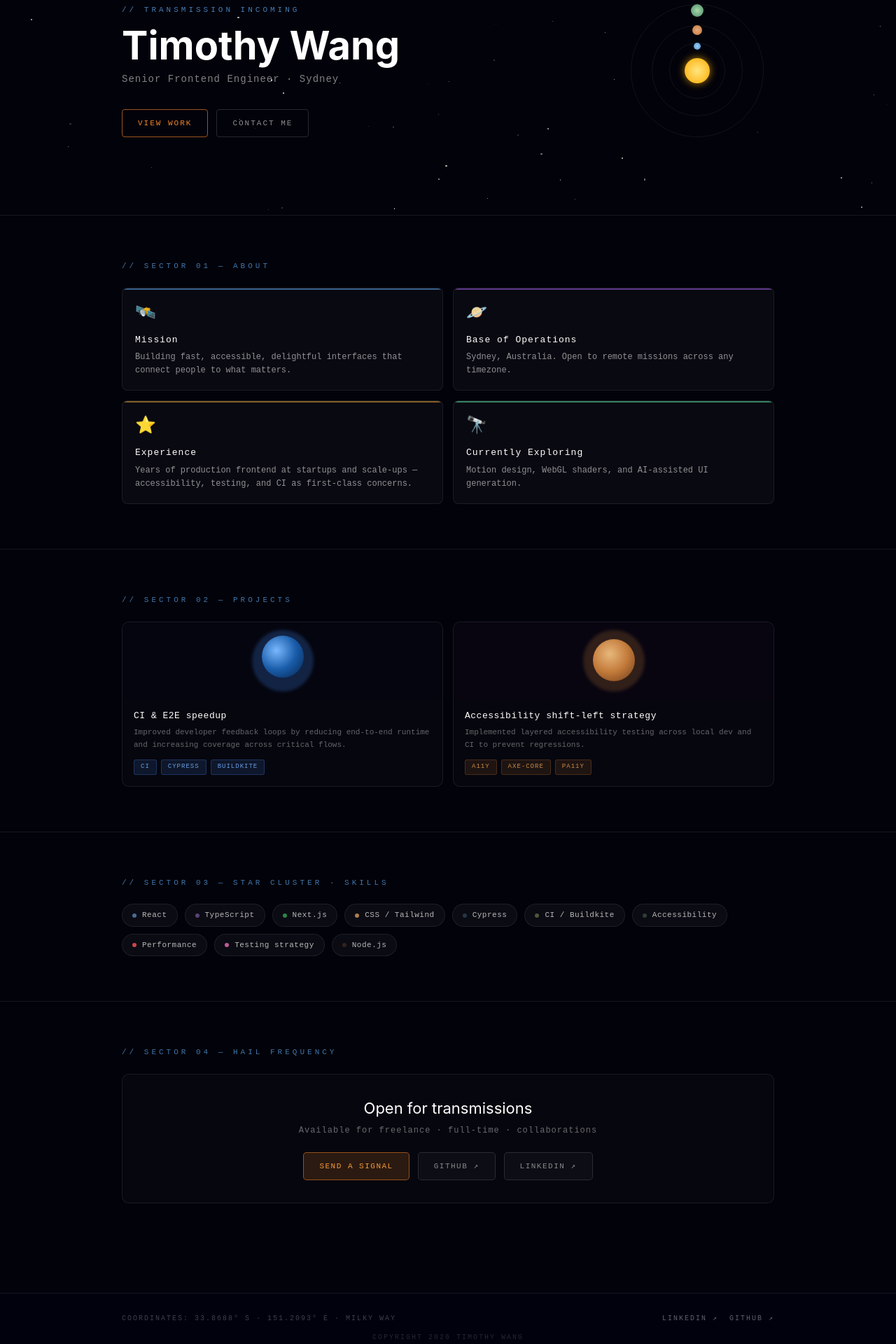
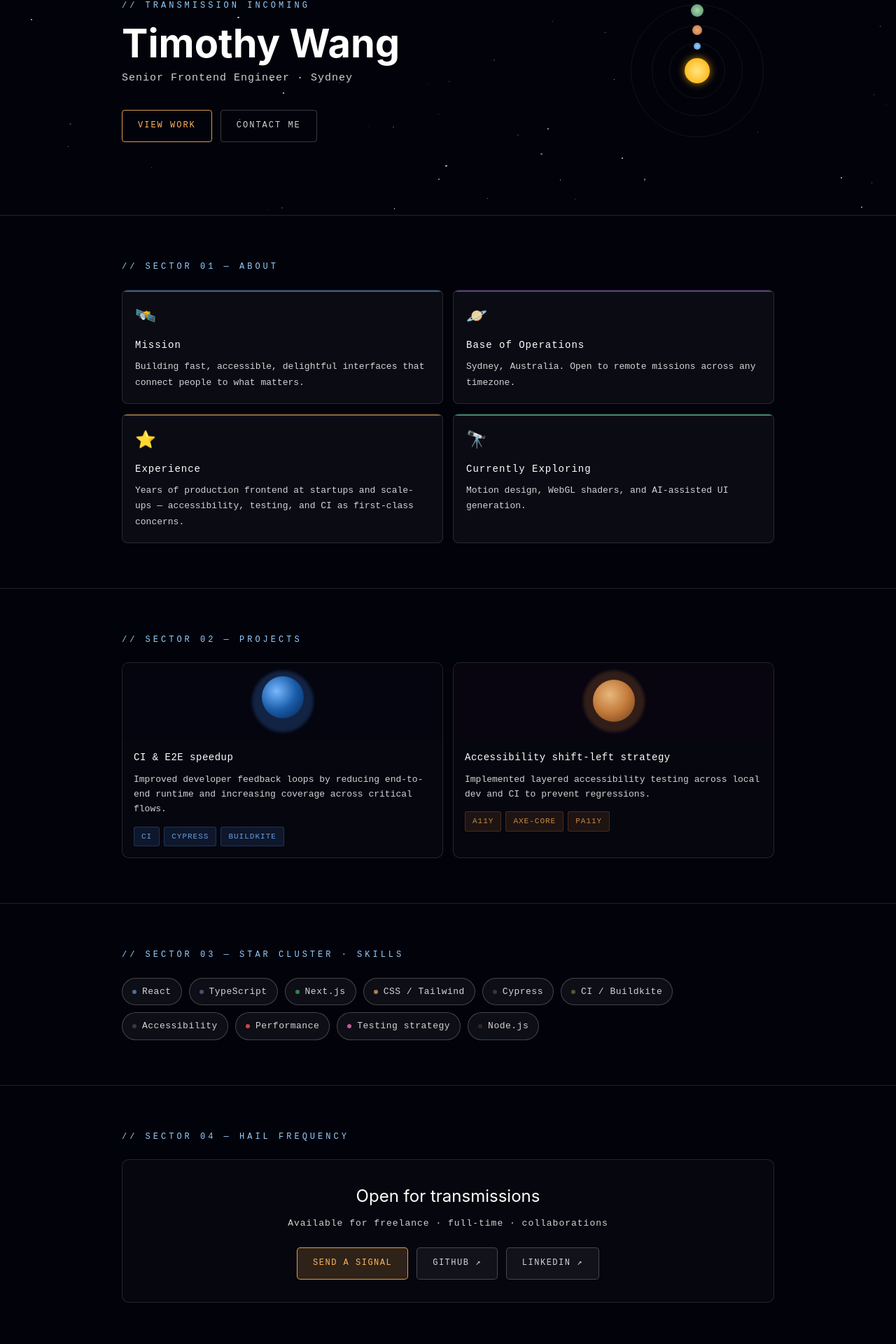
Before and after one commit to timzw961/personal-site, a Next.js app: page / in a window 1280 px wide. Shown: the part 228-2148 px from the top of the page at 70% size. Built offline with nearby package versions, Linux system fonts and the light colour scheme.

Commit message:
update black hole loading and colours across site

```diff
--- a/src/app/about/page.module.css
+++ b/src/app/about/page.module.css
@@ -1,9 +1,9 @@
 .label {
   font-family: var(--mono);
-  font-size: 11px;
+  font-size: 12px;
   letter-spacing: 4px;
   text-transform: uppercase;
-  color: rgba(100, 180, 255, 0.65);
+  color: var(--accent-blue);
   margin: 36px 0 14px;
 }
 
@@ -18,7 +18,7 @@
   max-width: 740px;
   margin: 0 0 24px;
   font-family: var(--mono);
-  font-size: 13px;
+  font-size: 15px;
   color: var(--muted);
   line-height: 1.7;
 }
@@ -56,7 +56,7 @@
 .h2 {
   margin: 0 0 10px;
   font-family: var(--mono);
-  font-size: 13px;
+  font-size: 14px;
   letter-spacing: 1px;
   color: var(--fg-strong);
 }
@@ -65,7 +65,7 @@
   margin: 0;
   padding-left: 18px;
   font-family: var(--mono);
-  font-size: 12px;
+  font-size: 14px;
   color: var(--muted);
   line-height: 1.7;
 }
--- a/src/app/contact/page.module.css
+++ b/src/app/contact/page.module.css
@@ -1,9 +1,9 @@
 .label {
   font-family: var(--mono);
-  font-size: 11px;
+  font-size: 12px;
   letter-spacing: 4px;
   text-transform: uppercase;
-  color: rgba(100, 180, 255, 0.65);
+  color: var(--accent-blue);
   margin: 36px 0 14px;
 }
 
@@ -18,7 +18,7 @@
   margin: 0 0 24px;
   max-width: 740px;
   font-family: var(--mono);
-  font-size: 13px;
+  font-size: 15px;
   color: var(--muted);
   line-height: 1.7;
 }
@@ -46,7 +46,7 @@
 
 .row a {
   font-family: var(--mono);
-  font-size: 12px;
+  font-size: 14px;
   color: var(--accent-orange);
   overflow-wrap: anywhere;
 }
@@ -56,10 +56,10 @@
 }
 
 .labelInline {
-  flex: 0 0 90px;
-  min-width: 90px;
+  flex: 0 0 100px;
+  min-width: 100px;
   font-family: var(--mono);
-  font-size: 10px;
+  font-size: 12px;
   letter-spacing: 2px;
   text-transform: uppercase;
   color: var(--muted-soft);
--- a/src/app/globals.css
+++ b/src/app/globals.css
@@ -1,17 +1,23 @@
 :root {
   --bg: #02020a;
-  --bg-elev: rgba(255, 255, 255, 0.03);
-  --fg: #e0e0ff;
+  --bg-elev: rgba(255, 255, 255, 0.04);
+  --fg: #f1f1ff;
   --fg-strong: #ffffff;
-  --muted: rgba(255, 255, 255, 0.55);
-  --muted-soft: rgba(255, 255, 255, 0.38);
-  --border: rgba(255, 255, 255, 0.08);
-  --border-strong: rgba(255, 255, 255, 0.18);
-  --accent-blue: rgba(100, 180, 255, 0.85);
-  --accent-blue-soft: rgba(100, 180, 255, 0.5);
-  --accent-orange: rgba(255, 160, 60, 0.9);
-  --accent-orange-soft: rgba(255, 140, 40, 0.55);
-  --accent-purple: rgba(180, 100, 255, 0.7);
+  /* Body text: ~12:1 contrast on --bg. AA-compliant for any size. */
+  --muted: rgba(255, 255, 255, 0.82);
+  /* Secondary text: ~6.7:1 contrast on --bg. AA-compliant for normal text. */
+  --muted-soft: rgba(255, 255, 255, 0.65);
+  /* Decorative-only labels (large or short): ~5:1 contrast. */
+  --muted-faint: rgba(255, 255, 255, 0.55);
+  --border: rgba(255, 255, 255, 0.12);
+  --border-strong: rgba(255, 255, 255, 0.22);
+  /* Accent text: brightened sky-blue, ~10:1 on --bg. */
+  --accent-blue: rgba(150, 205, 255, 1);
+  --accent-blue-soft: rgba(150, 205, 255, 0.85);
+  /* Accent text: brightened orange, ~9:1 on --bg. */
+  --accent-orange: rgba(255, 180, 90, 1);
+  --accent-orange-soft: rgba(255, 180, 90, 0.85);
+  --accent-purple: rgba(200, 140, 255, 1);
   --mono:
     "Courier New", ui-monospace, SFMono-Regular, Menlo, Monaco, Consolas,
     "Liberation Mono", monospace;
@@ -42,8 +48,11 @@ body {
   background: var(--bg);
   color: var(--fg);
   font-family: var(--mono);
-  line-height: 1.5;
+  font-size: 15px;
+  line-height: 1.65;
   min-height: 100vh;
+  -webkit-font-smoothing: antialiased;
+  text-rendering: optimizeLegibility;
 }
 
 a {
--- a/src/app/page.module.css
+++ b/src/app/page.module.css
@@ -73,9 +73,9 @@
 
 .heroEyebrow {
   font-family: var(--mono);
-  font-size: 11px;
+  font-size: 12px;
   letter-spacing: 4px;
-  color: rgba(100, 180, 255, 0.7);
+  color: var(--accent-blue);
   text-transform: uppercase;
   margin-bottom: 14px;
 }
@@ -92,9 +92,9 @@
 .heroTitle {
   margin: 0 0 32px;
   font-family: var(--mono);
-  font-size: 14px;
+  font-size: 15px;
   letter-spacing: 1px;
-  color: rgba(255, 255, 255, 0.5);
+  color: var(--muted);
 }
 
 .heroBtns {
@@ -105,13 +105,13 @@
 
 .heroBtn {
   display: inline-block;
-  padding: 11px 22px;
-  border: 1px solid rgba(255, 140, 40, 0.6);
+  padding: 12px 22px;
+  border: 1px solid var(--accent-orange-soft);
   border-radius: 4px;
   font-family: var(--mono);
-  font-size: 11px;
+  font-size: 12px;
   letter-spacing: 2px;
-  color: rgba(255, 140, 40, 0.95);
+  color: var(--accent-orange);
   text-transform: uppercase;
   text-decoration: none;
   transition:
@@ -121,19 +121,19 @@
 }
 
 .heroBtn:hover {
-  background: rgba(255, 140, 40, 0.12);
-  color: rgba(255, 180, 80, 1);
+  background: rgba(255, 180, 90, 0.14);
+  color: var(--accent-orange);
   text-decoration: none;
 }
 
 .heroBtnGhost {
-  border-color: rgba(255, 255, 255, 0.15);
-  color: rgba(255, 255, 255, 0.55);
+  border-color: var(--border-strong);
+  color: var(--muted);
 }
 
 .heroBtnGhost:hover {
-  background: rgba(255, 255, 255, 0.05);
-  border-color: rgba(255, 255, 255, 0.3);
+  background: rgba(255, 255, 255, 0.06);
+  border-color: rgba(255, 255, 255, 0.36);
   color: var(--fg-strong);
 }
 
@@ -187,10 +187,10 @@
 
 .sectionLabel {
   font-family: var(--mono);
-  font-size: 11px;
+  font-size: 12px;
   letter-spacing: 4px;
   text-transform: uppercase;
-  color: rgba(100, 180, 255, 0.65);
+  color: var(--accent-blue);
   margin-bottom: 22px;
 }
 
@@ -226,18 +226,18 @@
 }
 
 .aboutTitle {
-  margin-bottom: 6px;
+  margin-bottom: 8px;
   font-family: var(--mono);
-  font-size: 13px;
+  font-size: 14px;
   letter-spacing: 1px;
   color: var(--fg-strong);
 }
 
 .aboutBody {
   font-family: var(--mono);
-  font-size: 12px;
+  font-size: 13px;
   color: var(--muted);
-  line-height: 1.6;
+  line-height: 1.7;
 }
 
 /* WORK */
@@ -298,32 +298,32 @@
 }
 
 .workTitle {
-  margin-bottom: 6px;
+  margin-bottom: 8px;
   font-family: var(--mono);
-  font-size: 13px;
+  font-size: 14px;
   letter-spacing: 0.5px;
   color: var(--fg-strong);
 }
 
 .workDesc {
   font-family: var(--mono);
-  font-size: 11px;
-  line-height: 1.6;
-  color: var(--muted-soft);
+  font-size: 13px;
+  line-height: 1.65;
+  color: var(--muted);
 }
 
 .workTags {
   display: flex;
   flex-wrap: wrap;
   gap: 6px;
-  margin-top: 12px;
+  margin-top: 14px;
 }
 
 .workTag {
-  padding: 3px 9px;
+  padding: 4px 10px;
   border-radius: 3px;
   font-family: var(--mono);
-  font-size: 9px;
+  font-size: 11px;
   letter-spacing: 1px;
   text-transform: uppercase;
 }
@@ -339,14 +339,14 @@
   display: inline-flex;
   align-items: center;
   gap: 8px;
-  padding: 7px 14px;
-  border: 1px solid var(--border);
+  padding: 8px 14px;
+  border: 1px solid var(--border-strong);
   border-radius: 20px;
-  background: rgba(255, 255, 255, 0.04);
+  background: rgba(255, 255, 255, 0.05);
   font-family: var(--mono);
-  font-size: 11px;
+  font-size: 13px;
   letter-spacing: 0.5px;
-  color: rgba(255, 255, 255, 0.7);
+  color: var(--muted);
 }
 
 .skillDot {
@@ -368,18 +368,18 @@
 }
 
 .contactHeading {
-  margin-bottom: 6px;
+  margin-bottom: 8px;
   font-family: var(--sans);
-  font-size: 22px;
+  font-size: 24px;
   color: var(--fg-strong);
 }
 
 .contactSub {
-  margin-bottom: 22px;
+  margin-bottom: 24px;
   font-family: var(--mono);
-  font-size: 12px;
+  font-size: 13px;
   letter-spacing: 1px;
-  color: rgba(255, 255, 255, 0.4);
+  color: var(--muted);
 }
 
 .contactBtns {
@@ -390,10 +390,10 @@
 }
 
 .contactBtn {
-  padding: 11px 22px;
+  padding: 12px 22px;
   border-radius: 5px;
   font-family: var(--mono);
-  font-size: 11px;
+  font-size: 12px;
   letter-spacing: 1.5px;
   text-transform: uppercase;
   text-decoration: none;
@@ -405,26 +405,26 @@
 }
 
 .contactBtnPrimary {
-  background: rgba(255, 140, 40, 0.15);
-  border: 1px solid rgba(255, 140, 40, 0.5);
-  color: rgba(255, 160, 60, 0.95);
+  background: rgba(255, 180, 90, 0.16);
+  border: 1px solid var(--accent-orange-soft);
+  color: var(--accent-orange);
 }
 
 .contactBtnPrimary:hover {
-  background: rgba(255, 140, 40, 0.25);
-  color: rgba(255, 180, 80, 1);
+  background: rgba(255, 180, 90, 0.26);
+  color: var(--accent-orange);
   text-decoration: none;
 }
 
 .contactBtnSecondary {
-  background: rgba(255, 255, 255, 0.03);
-  border: 1px solid rgba(255, 255, 255, 0.12);
-  color: rgba(255, 255, 255, 0.5);
+  background: rgba(255, 255, 255, 0.05);
+  border: 1px solid var(--border-strong);
+  color: var(--muted);
 }
 
 .contactBtnSecondary:hover {
-  background: rgba(255, 255, 255, 0.06);
-  border-color: rgba(255, 255, 255, 0.25);
+  background: rgba(255, 255, 255, 0.09);
+  border-color: rgba(255, 255, 255, 0.36);
   color: var(--fg-strong);
   text-decoration: none;
 }
--- a/src/app/projects/[slug]/page.module.css
+++ b/src/app/projects/[slug]/page.module.css
@@ -2,10 +2,10 @@
   display: inline-block;
   margin-top: 28px;
   font-family: var(--mono);
-  font-size: 11px;
+  font-size: 12px;
   letter-spacing: 2px;
   text-transform: uppercase;
-  color: var(--muted-soft);
+  color: var(--muted);
 }
 
 .back:hover {
@@ -14,10 +14,10 @@
 
 .label {
   font-family: var(--mono);
-  font-size: 11px;
+  font-size: 12px;
   letter-spacing: 4px;
   text-transform: uppercase;
-  color: rgba(100, 180, 255, 0.65);
+  color: var(--accent-blue);
   margin: 18px 0 12px;
 }
 
@@ -32,21 +32,21 @@
   margin: 0;
   max-width: 780px;
   font-family: var(--mono);
-  font-size: 13px;
+  font-size: 15px;
   line-height: 1.7;
   color: var(--muted);
 }
 
 .section {
-  margin-top: 28px;
-  padding-top: 22px;
+  margin-top: 32px;
+  padding-top: 24px;
   border-top: 1px solid var(--border);
 }
 
 .h2 {
-  margin: 0 0 12px;
+  margin: 0 0 14px;
   font-family: var(--mono);
-  font-size: 13px;
+  font-size: 14px;
   letter-spacing: 1px;
   text-transform: uppercase;
   color: var(--fg-strong);
@@ -54,17 +54,17 @@
 
 .list {
   margin: 0;
-  padding-left: 18px;
+  padding-left: 20px;
   font-family: var(--mono);
-  font-size: 12px;
-  line-height: 1.7;
+  font-size: 14px;
+  line-height: 1.75;
   color: var(--muted);
 }
 
 .note {
-  margin-top: 12px;
+  margin-top: 14px;
   font-family: var(--mono);
-  font-size: 11px;
+  font-size: 13px;
   color: var(--muted-soft);
   font-style: italic;
 }
--- a/src/app/projects/page.module.css
+++ b/src/app/projects/page.module.css
@@ -1,9 +1,9 @@
 .label {
   font-family: var(--mono);
-  font-size: 11px;
+  font-size: 12px;
   letter-spacing: 4px;
   text-transform: uppercase;
-  color: rgba(100, 180, 255, 0.65);
+  color: var(--accent-blue);
   margin: 36px 0 14px;
 }
 
@@ -18,7 +18,7 @@
   margin: 0 0 24px;
   max-width: 740px;
   font-family: var(--mono);
-  font-size: 13px;
+  font-size: 15px;
   color: var(--muted);
   line-height: 1.7;
 }
@@ -56,7 +56,7 @@
 .h2 {
   margin: 0;
   font-family: var(--mono);
-  font-size: 14px;
+  font-size: 16px;
   letter-spacing: 0.5px;
   color: var(--fg-strong);
 }
@@ -64,8 +64,8 @@
 .summary {
   margin: 10px 0 0;
   font-family: var(--mono);
-  font-size: 12px;
-  line-height: 1.6;
+  font-size: 14px;
+  line-height: 1.65;
   color: var(--muted);
 }
 
@@ -77,13 +77,13 @@
 }
 
 .tag {
-  padding: 3px 9px;
+  padding: 4px 10px;
   border-radius: 3px;
-  border: 1px solid rgba(100, 180, 255, 0.25);
-  background: rgba(100, 180, 255, 0.1);
+  border: 1px solid rgba(150, 205, 255, 0.35);
+  background: rgba(150, 205, 255, 0.12);
   font-family: var(--mono);
-  font-size: 9px;
+  font-size: 11px;
   letter-spacing: 1px;
   text-transform: uppercase;
-  color: rgba(140, 200, 255, 0.85);
+  color: var(--accent-blue);
 }
--- a/src/components/Footer.module.css
+++ b/src/components/Footer.module.css
@@ -2,6 +2,7 @@
   border-top: 1px solid var(--border);
   margin-top: 64px;
   background: rgba(0, 0, 20, 0.4);
+  padding: 16px 0 12px;
 }
 
 .inner {
@@ -9,30 +10,28 @@
   align-items: center;
   justify-content: space-between;
   gap: 16px;
-  padding-top: 4px;
-  padding-bottom: 4px;
 }
 
 .coords {
   margin: 0;
   font-family: var(--mono);
-  font-size: 10px;
+  font-size: 12px;
   letter-spacing: 2px;
   text-transform: uppercase;
-  color: rgba(255, 255, 255, 0.25);
+  color: var(--muted-soft);
 }
 
 .links {
   display: flex;
-  gap: 16px;
+  gap: 18px;
 }
 
 .links a {
   font-family: var(--mono);
-  font-size: 10px;
+  font-size: 12px;
   letter-spacing: 2px;
   text-transform: uppercase;
-  color: var(--muted-soft);
+  color: var(--muted);
 }
 
 .links a:hover {
@@ -40,12 +39,12 @@
 }
 
 .copy {
-  margin: 8px 0 0;
+  margin: 10px 0 0;
   font-family: var(--mono);
-  font-size: 10px;
+  font-size: 12px;
   letter-spacing: 2px;
   text-transform: uppercase;
-  color: rgba(255, 255, 255, 0.15);
+  color: var(--muted-faint);
   text-align: center;
 }
 
@@ -53,7 +52,7 @@
   .inner {
     flex-direction: column;
     align-items: flex-start;
-    gap: 6px;
+    gap: 8px;
   }
 
   .copy {
```
Also changed, not shown: src/components/BlackHoleLoader.module.css (+270 -75 lines), src/components/BlackHoleLoader.tsx (+92 -6 lines), src/components/Header.module.css (+9 -9 lines).
